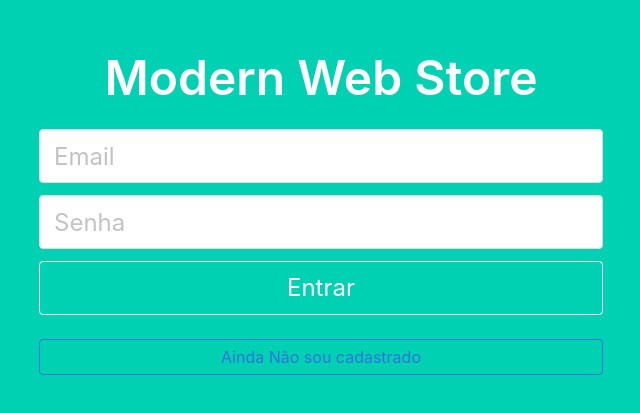
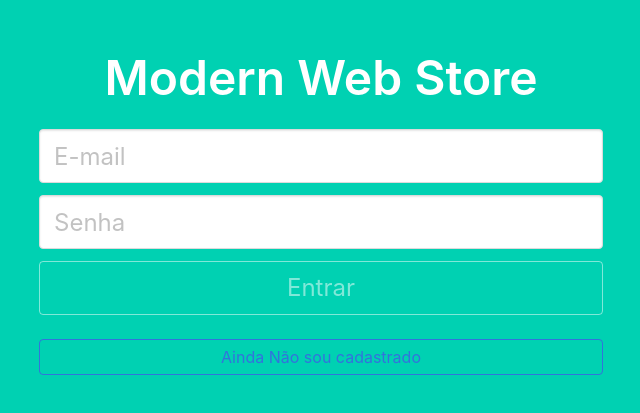
Before and after one commit to marqueslu/modern-store-app, an Angular app: page / in a window 1280 px wide. Shown: the part 187-600 px from the top of the page, without its empty margins (319-959 px from the left). Built offline with nearby package versions, Linux system fonts and the light colour scheme.

Commit message:
Criação do formulário

```diff
--- a/src/app/components/shared/headbar/headbar.component.html
+++ b/src/app/components/shared/headbar/headbar.component.html
@@ -3,7 +3,7 @@
     <nav class="navbar">
       <div class="container">
         <div class="navbar-brand navbar-start">
-          <a routerLink="/home"  class="navbar-item medium-text animate pulse infinite">
+          <a routerLink="/home" class="navbar-item medium-text animate pulse infinite">
             Modern Web Store
           </a>
           <span class="navbar-burger burger" data-target="navbarMenuHeroB">
--- a/src/app/pages/login-page/login-page.component.html
+++ b/src/app/pages/login-page/login-page.component.html
@@ -6,23 +6,38 @@
       </h1>
       <div class="columns">
         <div class="column is-half is-offset-one-quarter">
+          <form [formGroup]="form">
             <div class="field">
               <p class="control">
-              <input class="input is-large" type="email" placeholder="Email">
+                <input class="input is-large"
+                  type="email" placeholder="E-mail"
+                  formControlName="email"
+                  [ngClass]="{'is-danger': (!form.controls.email.valid && !form.controls.email.pristine)}"
+                >
+                <span class="tag is-danger" *ngIf="!form.controls.email.valid && !form.controls.email.pristine">e-mail
+                  inválido</span>
               </p>
             </div>
             <div class="field">
               <p class="control">
-              <input class="input is-large" type="password" placeholder="Senha">
+                <input class="input is-large"
+                  type="password" placeholder="Senha"
+                  formControlName="password"
+                  [ngClass]=" {'is-danger': (!form.controls.password.valid && !form.controls.password.pristine)}"
+                >
+                <span class="tag is-danger" *ngIf="!form.controls.password.valid && !form.controls.password.pristine">Senha
+                  inválida</span>
               </p>
             </div>
             <div class="field">
               <p>
-              <a routerLink="/home" class="button is-primary is-inverted is-outlined is-large is-fullwidth">Entrar</a>
+                <button (click)="submit()" class="button is-primary is-inverted is-outlined is-large is-fullwidth"
+                  [disabled]="!form.valid">Entrar</button>
                 <br />
                 <a routerLink="/signup" class="button is-link is-outlined is-fullwidth">Ainda Não sou cadastrado</a>
               </p>
             </div>
+          </form>
         </div>
       </div>
     </div>
--- a/src/app/pages/login-page/login-page.component.ts
+++ b/src/app/pages/login-page/login-page.component.ts
@@ -1,4 +1,5 @@
 import { Component, OnInit } from '@angular/core';
+import { Validators, FormBuilder, FormGroup } from '@angular/forms';
 
 @Component({
   selector: 'app-login-page',
@@ -6,9 +7,26 @@ import { Component, OnInit } from '@angular/core';
 })
 export class LoginPageComponent implements OnInit {
 
-  constructor() { }
+  public form: FormGroup;
+
+  constructor(private fb: FormBuilder) {
+    this.form = this.fb.group({
+      email: ['', Validators.compose([
+        Validators.minLength(5),
+        Validators.maxLength(160),
+        Validators.required
+      ])],
+      password: ['', Validators.compose([
+        Validators.minLength(6),
+        Validators.maxLength(20),
+        Validators.required
+      ])],
+
+    });
+  }
 
   ngOnInit() {
+
   }
 
 }
```
Also changed, not shown: src/app/app.module.ts (+6 -2 lines). Lines whose indentation alone changed are shown as unchanged.
